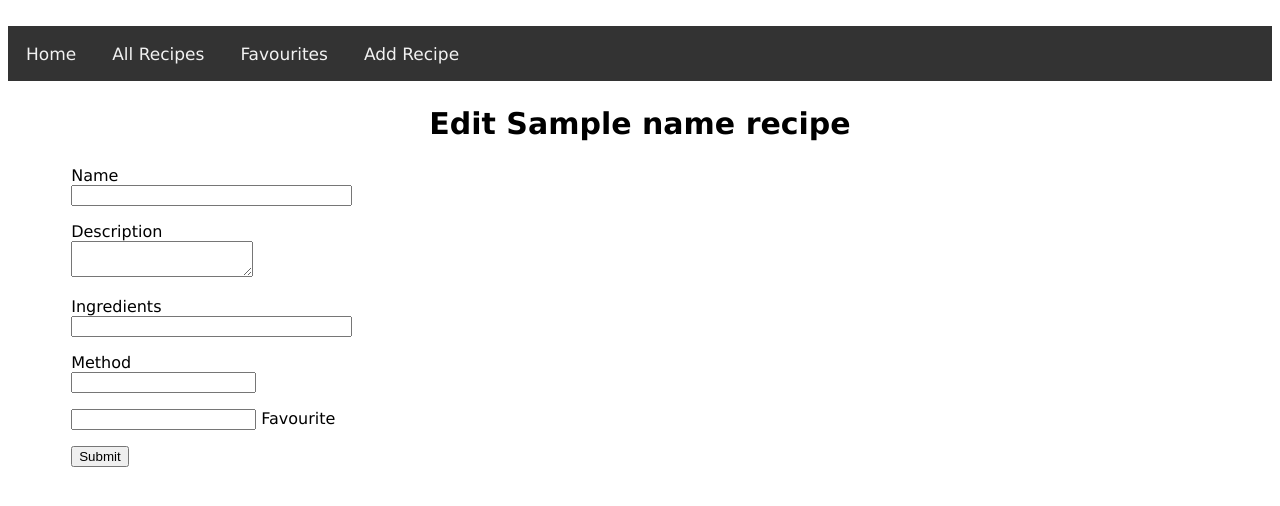
After one commit to sleong1/msa-webapps, a Python web app: template app/templates/edit_recipe.html in a window 1280 px wide. The commit adds this page. Shown: the top 506 px of the page. Run offline with Jinja, Linux system fonts and the light colour scheme; the template is opened without the code that fills it: most values are stand-ins (such as "Sample title", 1, 10 or a date in 2020); form fields are guessed from the names that the template uses.

Commit message:
Adding edit recipe form

```diff
--- /dev/null
+++ b/app/templates/edit_recipe.html
@@ -0,0 +1,41 @@
+<!DOCTYPE HTML>
+<title>Edit Recipe</title>
+
+{% extends "base.html" %}
+
+{% block header %}
+<h1> Edit recipe </h1>
+{% endblock %}
+
+{% block content %}
+	<h2> Edit {{ name }} recipe </h2>
+	    <div class="form">
+	        <form action="" method="post" novalidate>
+	            {{ form.hidden_tag() }}
+	            <p>
+	                {{ form.name.label }}<br>
+	                {{ form.name(size=32) }}
+	            </p>
+	            <p>
+	                {{ form.description.label }}<br>
+	                {{ form.description(size=32) }}
+	            </p>
+	            <p>
+	                {{ form.ingredients.label }}<br>
+	                {{ form.ingredients(size=32) }}
+	            </p>
+	            <p>
+	                {{ form.method.label }}<br>
+	                {{ form.method(cols="150", rows="20") }}
+	            </p>
+	            <p>{{ form.favourite() }} {{ form.favourite.label }}</p>
+	            <p>{{ form.submit() }}</p>
+	        </form>
+	    </div>
+	</br>
+	</br>
+	</br>
+	</br>
+	</br>
+
+{% endblock %}
```
Also changed, not shown: app/routes.py (+18 -0 lines), app/templates/new_recipe.html (indentation only).
